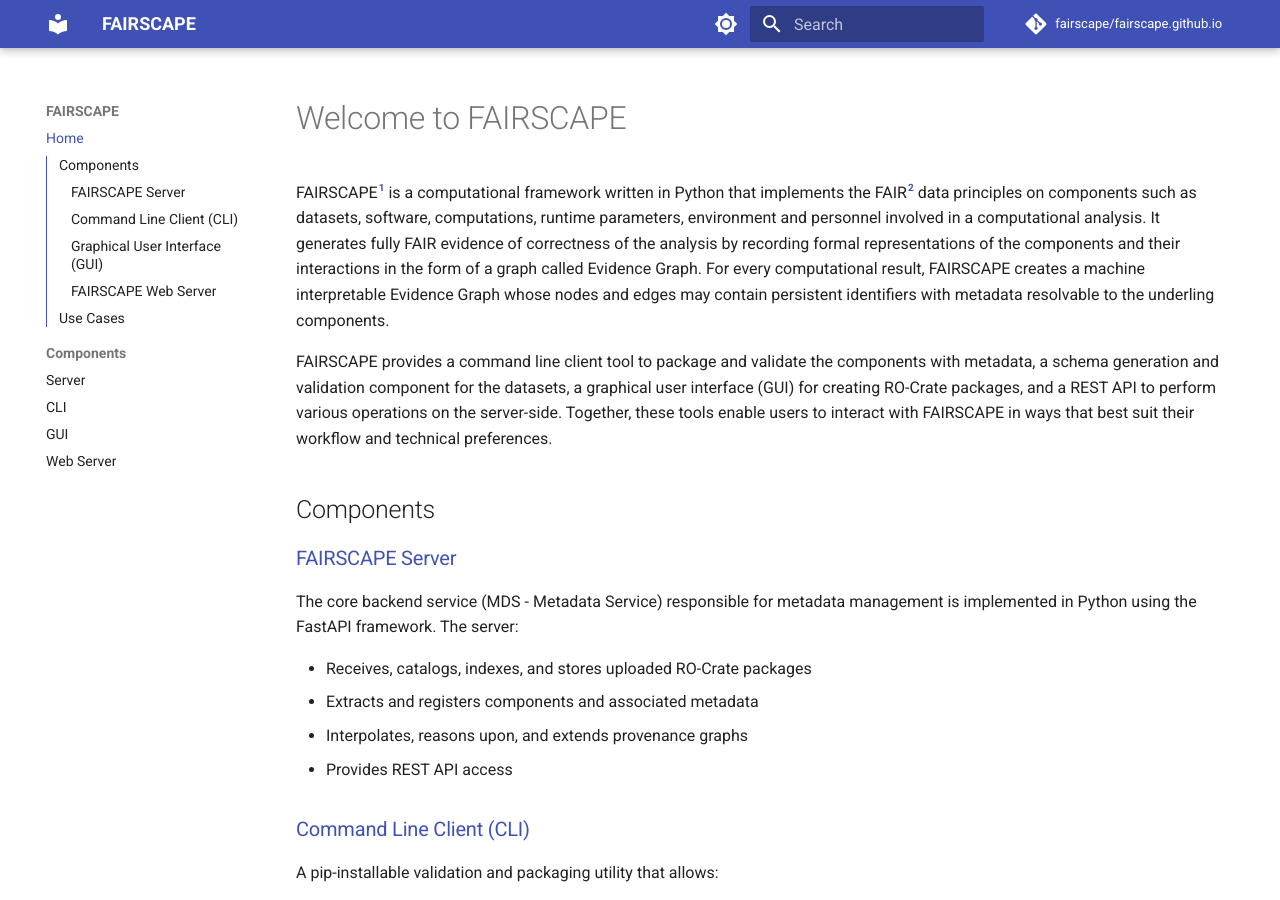
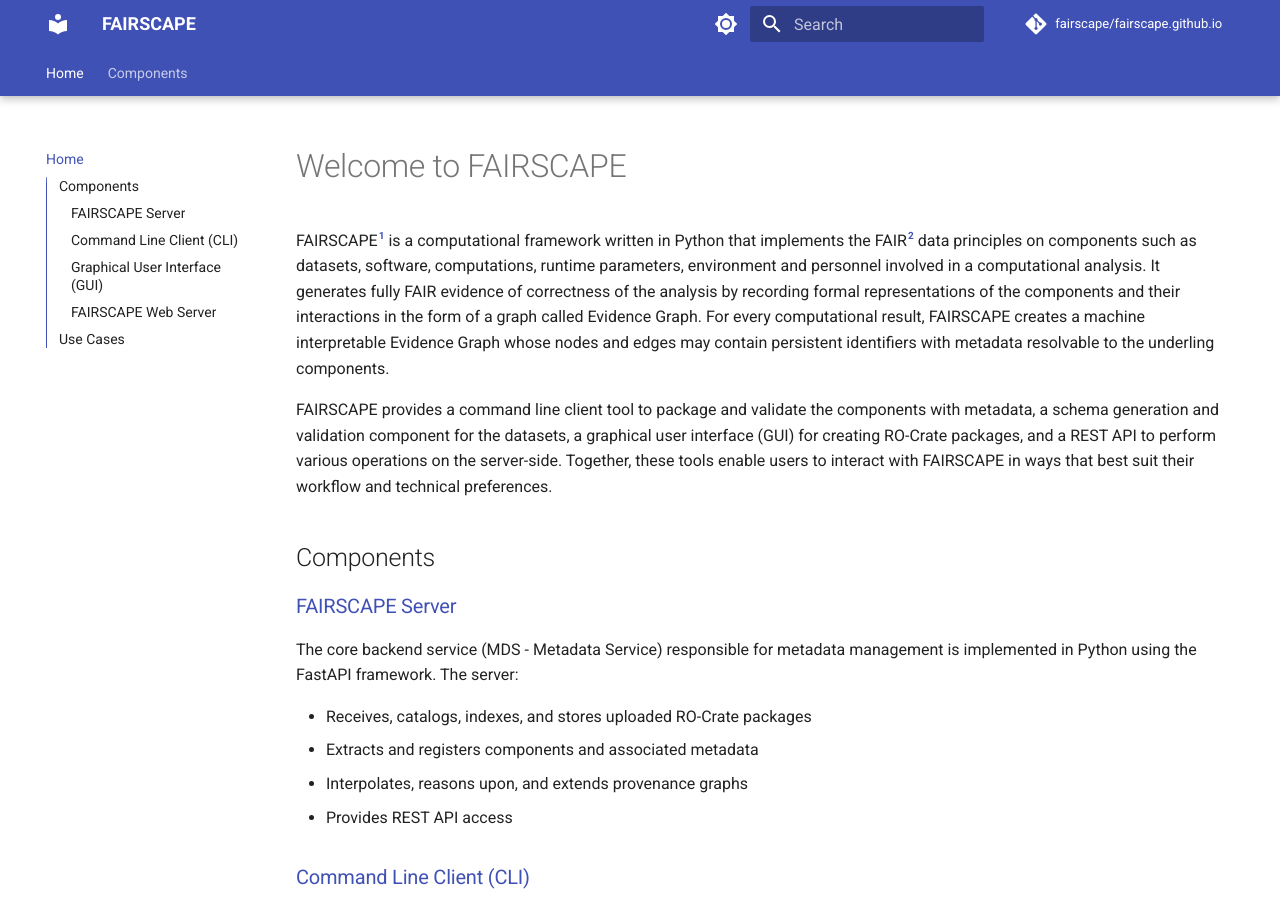
Before and after one commit to fairscape/fairscape.github.io, an MkDocs documentation site: the page built from docs/index.md, in a window 1280 px wide and 900 px high. Built offline with MkDocs 1.6.1 and Material for MkDocs 9.7.7, drawn with Linux system fonts in a browser that asks for light colours; comment, search, counter and statistics services are not loaded.

Commit message:
top and side bar

```diff
--- a/mkdocs.yml
+++ b/mkdocs.yml
@@ -22,9 +22,11 @@
   name: material
   language: en
   features:
-    - navigation.indexes
-    - navigation.sections
-    - navigation.expand
+    - navigation.tabs # Enables the top navigation
+    - navigation.tabs.sticky # Makes the top navigation sticky
+    - navigation.sections # Enables sections in the left sidebar
+    - navigation.expand # Expands all collapsible sections by default
+    - navigation.indexes # Enables section index pages
     - toc.integrate
     - navigation.top
     - search.suggest
```
